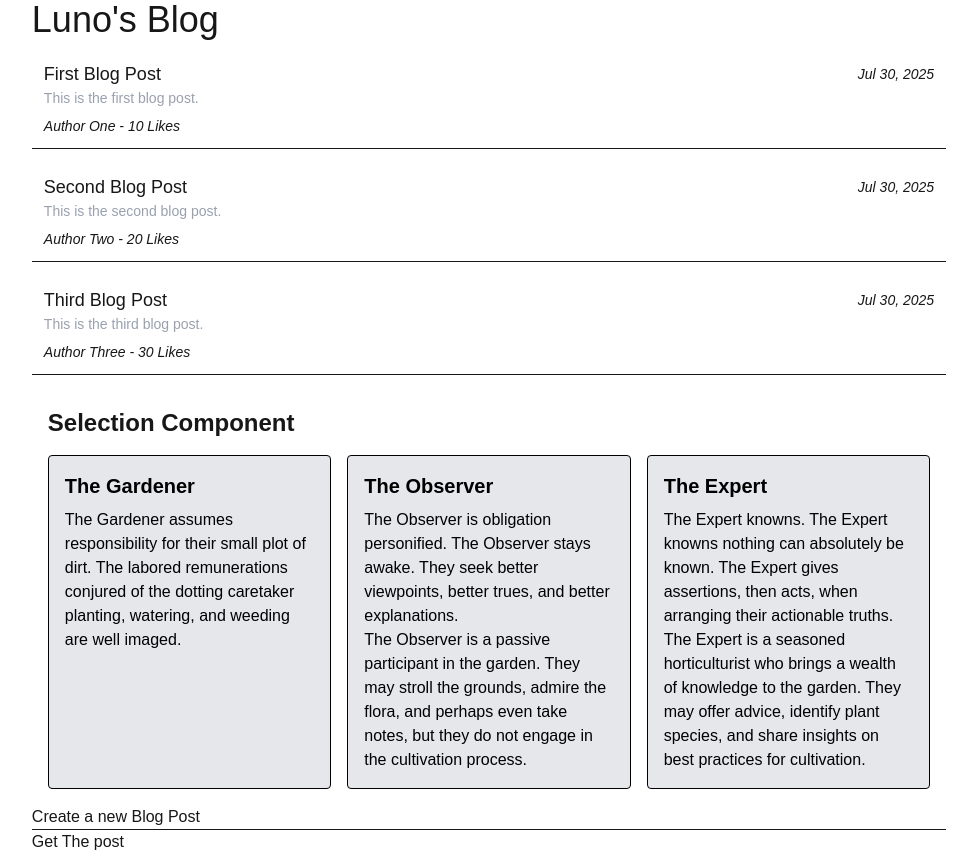
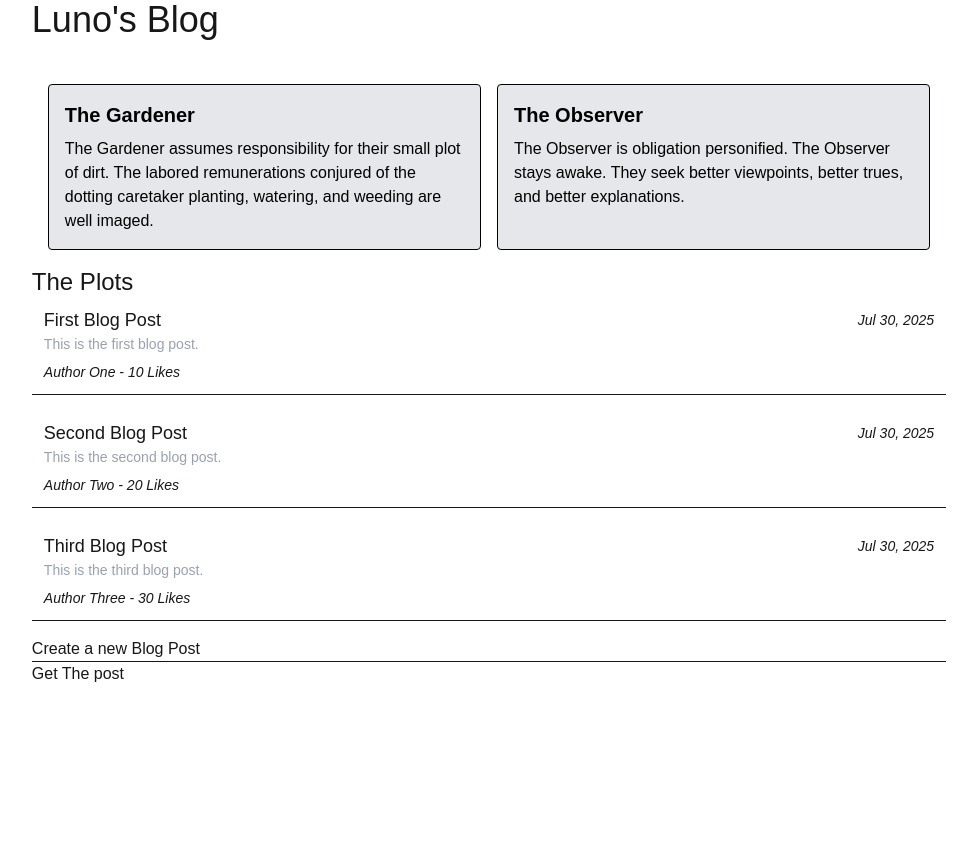
Before and after one commit to Luno89/lunos-blogging, a Next.js app: page / in a window 1280 px wide. Shown: the whole page, without its empty margins (151-1128 px from the left). After the commit the page ends 800 px from the top, so only its background shows below. Built offline with nearby package versions, Linux system fonts and the light colour scheme; no server answers; the database is empty.

Commit message:
Working on stuff

```diff
--- a/src/app/components/homePage.tsx
+++ b/src/app/components/homePage.tsx
@@ -25,6 +25,8 @@ export default function HomePage() {
 
   return (
     <>
+      <SelectionGrid />
+      <h2 className="text-2xl">The Plots</h2>
       {blogList.map((blogListItem, index) => (
         <Link href={`/blog/${blogListItem.slug}`} key={index}>
           <div className="grid grid-cols-7 pb-3 pl-3 pr-3 p-2 hover:bg-white/5 transition-colors cursor-pointer">
@@ -38,7 +40,6 @@ export default function HomePage() {
           <hr />
           <div className="grid grid-cols-7 mb-4" />
         </Link>))}
-        <SelectionGrid />
         <button onClick={() => createBlogPost({
           title: "Some Title",
           content: "Something very good",
--- a/src/app/components/selectionGrid.tsx
+++ b/src/app/components/selectionGrid.tsx
@@ -3,8 +3,8 @@
 export default function SelectionGrid() {
   return (
     <div className="p-4">
-      <h1 className="text-2xl font-bold mb-4">Selection Component</h1>
-      <div className="grid grid-cols-3 gap-4 text-black">
+      <h1 className="text-2xl font-bold mb-4"></h1>
+      <div className="grid grid-cols-2 gap-4 text-black">
         <div className="bg-gray-200 p-4 rounded border col-span-1">
             <h2 className="text-xl font-semibold mb-2 text-black">The Gardener</h2>
             <p>The Gardener assumes responsibility for their small plot of dirt. The labored remunerations conjured of the dotting caretaker planting, watering, and weeding are well imaged.</p>
@@ -12,12 +12,6 @@ export default function SelectionGrid() {
         <div className="bg-gray-200 p-4 rounded border col-span-1">
             <h2 className="text-xl font-semibold mb-2">The Observer</h2>
             <p>The Observer is obligation personified. The Observer stays awake. They seek better viewpoints, better trues, and better explanations.</p>
-            <p>The Observer is a passive participant in the garden. They may stroll the grounds, admire the flora, and perhaps even take notes, but they do not engage in the cultivation process.</p>
-        </div>
-        <div className="bg-gray-200 p-4 rounded border col-span-1">
-            <h2 className="text-xl font-semibold mb-2">The Expert</h2>
-            <p>The Expert knowns. The Expert knowns nothing can absolutely be known. The Expert gives assertions, then acts, when arranging their actionable truths.</p>
-            <p>The Expert is a seasoned horticulturist who brings a wealth of knowledge to the garden. They may offer advice, identify plant species, and share insights on best practices for cultivation.</p>
         </div>
       </div>
     </div>
```
